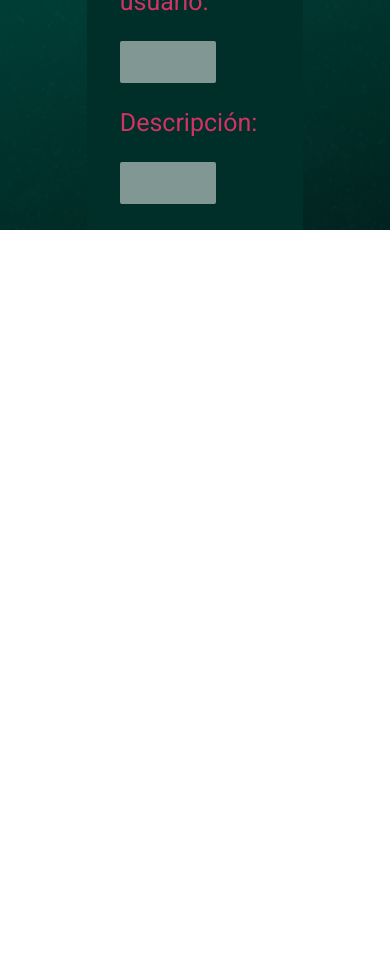
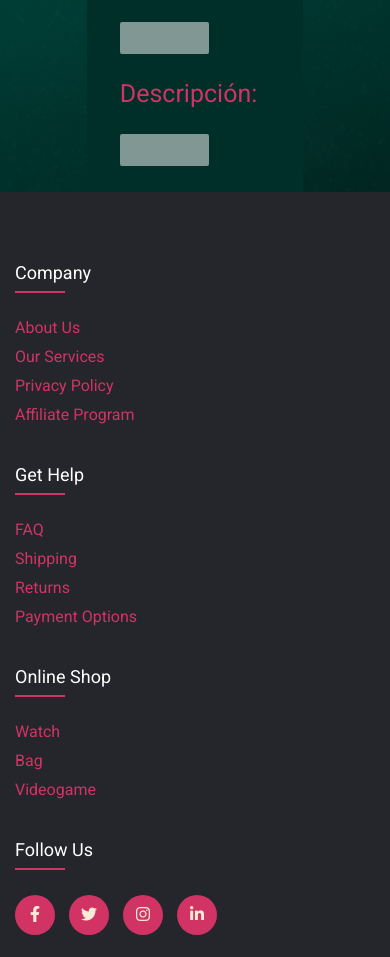
Before and after one commit to SadKal/Plasma, a Svelte app: page / in a window 390 px wide. Shown: the part 1040-1997 px from the top of the page. Before the commit the page ends 1270 px from the top, so only its background shows below. Built offline with nearby package versions, Linux system fonts and the light colour scheme.

Commit message:
Creado el footer con responsividad

```diff
--- a/src/App.svelte
+++ b/src/App.svelte
@@ -1,13 +1,15 @@
 <script>
-    import Header from "./lib/header/Header.svelte";
+    import Footer from "./Footer.svelte";
+import Header from "./lib/header/Header.svelte";
     import Perfil from "./Perfil.svelte";
+
 
 </script>
 
 <header>
 
-    <Perfil/><!--Meto perfil el cual tengo el header-->
-
+    <Perfil/> <!--Meto perfil el cual tengo el header-->
+    <Footer/>
 
 </header>
 <main>
--- /dev/null
+++ b/src/Footer.svelte
@@ -0,0 +1,177 @@
+
+<main>
+    <!-- <footer class="footer">
+        <div class="footer__content">
+            <img src="src/assets/plasma_icon_notext.png" alt="logo" class="footer__logo"/>
+                <span id="footerText">
+					© Plasma Corporation. All rights reserved. All trademarks are property of their respective owners in the SPAIN and other countries.
+                </span>
+        </div>
+
+    </footer> -->
+    <link rel="stylesheet" href="https://cdnjs.cloudflare.com/ajax/libs/font-awesome/6.4.2/css/all.min.css"> <!-- Es una biblioteca de iconos, los cuale uso para mostrar los iconos de las redes sociales -->
+
+
+    <footer class="footer">
+        <div class="container">
+            <div class="row">
+                <div class="footer-col">
+                    <h4>company</h4>
+                    <ul>
+                        <li><a href="#">about us</a></li>
+                        <li><a href="#">our services</a></li>
+                        <li><a href="#">privacy policy</a></li>
+                        <li><a href="#">affiliate program</a></li>
+                    </ul>
+                </div>
+
+                <div class="footer-col">
+                    <h4>get help</h4>
+                    <ul>
+                        <li><a href="#">FAQ</a></li>
+                        <li><a href="#">shipping</a></li>
+                        <li><a href="#">returns</a></li>
+                        <li><a href="#">payment options</a></li>
+                    </ul>
+                </div>
+
+                    <div class="footer-col">
+                        <h4>online shop</h4>
+                        <ul>
+                            <li><a href="#">watch</a></li>
+                            <li><a href="#">bag</a></li>
+                            <li><a href="#">videogame</a></li>
+                        </ul>
+                    </div>
+
+                        <div class="footer-col">
+                            <h4>follow us</h4>
+                            <div class="social-links"><!-- Enlace para ver la biblioteca de iconos:https://fontawesome.com/icons-->
+                                <a href="#"><i class="fab fa-facebook-f"></i></a>
+                                <a href="#"><i class="fab fa-twitter"></i></a>
+                                <a href="#"><i class="fab fa-instagram"></i></a>
+                                <a href="#"><i class="fab fa-linkedin-in"></i></a>
+                            </div>
+                        </div>
+            </div>
+        </div>
+    </footer>
+
+
+</main>
+
+<style lang="scss">
+
+@import url('https://fonts.googleapis.com/css2?family=Poppins:wght@300;400;500;600;700&display=swap');
+body {
+    line-height: 1.5;
+    font-family: 'Poppins', sans-serif;
+}
+
+* {
+    margin: 0;
+    padding: 0;
+    box-sizing: border-box;
+}
+
+.container {
+    max-width: 1170px;
+    margin: auto;
+}
+
+.row::after {/* Uso after para añadir contenido adicional (un elemento falso) */
+    content: "";/* Le dejo sin contenido para que actue como un contenedor para ajustar la disposicion */
+    display: table;/* Le digo que el elemento falso actue como una tabla, para que actue como un contenedor*/
+    clear: both;/* Y le quito elementos flotantes */
+}
+
+ul {
+    list-style: none;
+}
+
+.footer {
+    background-color: #24262b;
+    padding: 70px 0;
+}
+
+.footer-col {
+    width: 25%;
+    padding: 0 15px;
+    float: left;
+}
+
+.footer-col h4 {
+    font-size: 18px;
+    color: #ffffff;
+    text-transform: capitalize;
+    margin-bottom: 35px;
+    font-weight: 500;
+    position: relative;
+}
+
+.footer-col h4::before {/* Lineas de abajo de los titulos */
+    content: '';
+    position: absolute;
+    left: 0;
+    bottom: -10px;
+    background-color:#d13364;
+    height: 2px;
+    box-sizing: border-box;
+    width: 50px;
+}
+
+.footer-col ul li{
+    margin-bottom: 10px;
+}
+
+.footer-col ul li a{
+    color: #d13364;
+    font-size: 16px;
+    text-decoration: none;
+    font-weight: 300;
+    text-transform: capitalize;
+    display: block;
+    transition: all 0.3s ease;/* Transicion suave cuando cambian , es decir para que cuando pase con el raton sea mas suave*/
+}
+
+.footer-col ul li a:hover{/* Cuando el puntero este encima */
+    padding-left:8px ;
+}
+
+
+
+.footer-col .social-links a{
+    display: inline-block;
+    height: 40px;
+    width: 40px;
+    background-color: #d13364;
+    margin-right: 10px;
+    margin: 0 10px 10px 0;
+    text-align: center;
+    line-height: 40px;
+    border-radius: 50%;
+    transition: all 0.5s ease;
+    color: antiquewhite;
+}
+
+.footer .social-links a:hover{
+    color: #d13364; /* El color de el icono cuando pases por encima y cmabie a este */
+    background-color: white;/* color de el circulo cuando pases por encima */
+}
+
+/* PARTE RESPONSIVA */
+ @media(max-width:767px){
+    .footer-col{
+        width: 50%;
+        margin-bottom: 30px;
+    }
+ }
+
+ @media(max-width:574px){
+    .footer-col{
+        width: 100%;
+
+    }
+ }
+
+</style>
--- a/src/Perfil.svelte
+++ b/src/Perfil.svelte
@@ -107,7 +107,7 @@ main{
         left: 50%;
         transform: translate(-50%, 20%);//Mlo que hago es que este objeto lo coloco mas abajo y cuando ponga opacidad cambio el translate para que se haga el efecto requerido
         color:$topbar-text-color;
-        font-size: 1.7rem;
+        font-size: 1.5rem;
         text-align: center;
         transition: all 0.5s;
         opacity: 0;//Le pongo opacidad 0 para que no se vea sin que se ponga el raton encima.
@@ -141,12 +141,12 @@ input{
   font-size: 1.2rem;
   font-family: inherit;
   color: inherit;
-  padding: 0.5rem 1rem;
+  padding: 0.2rem 0.5rem;
   border-radius: 2px;
   background-color: rgba(255, 255, 255, 0.5);
   border: none;
   border-bottom: 3px solid transparent;
-  width: 35%;
+  width: 40%;
   transition: all .3s;
     }
     &-user{
--- a/src/lib/header/Header.svelte
+++ b/src/lib/header/Header.svelte
@@ -32,9 +32,9 @@
             </li>
         </ul>
     </div>
-    <div>
+
        <!-- He quitado un div que ocupaba el espacio de toda la pagina -->
-    </div>
+
 
 
 </header>
```
